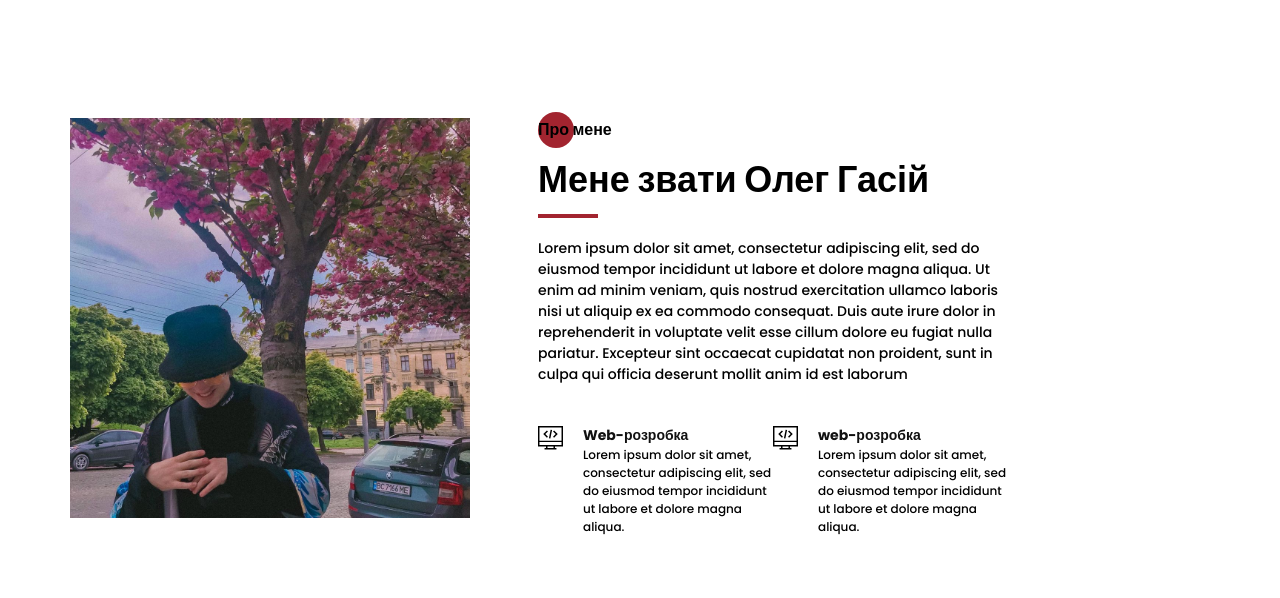
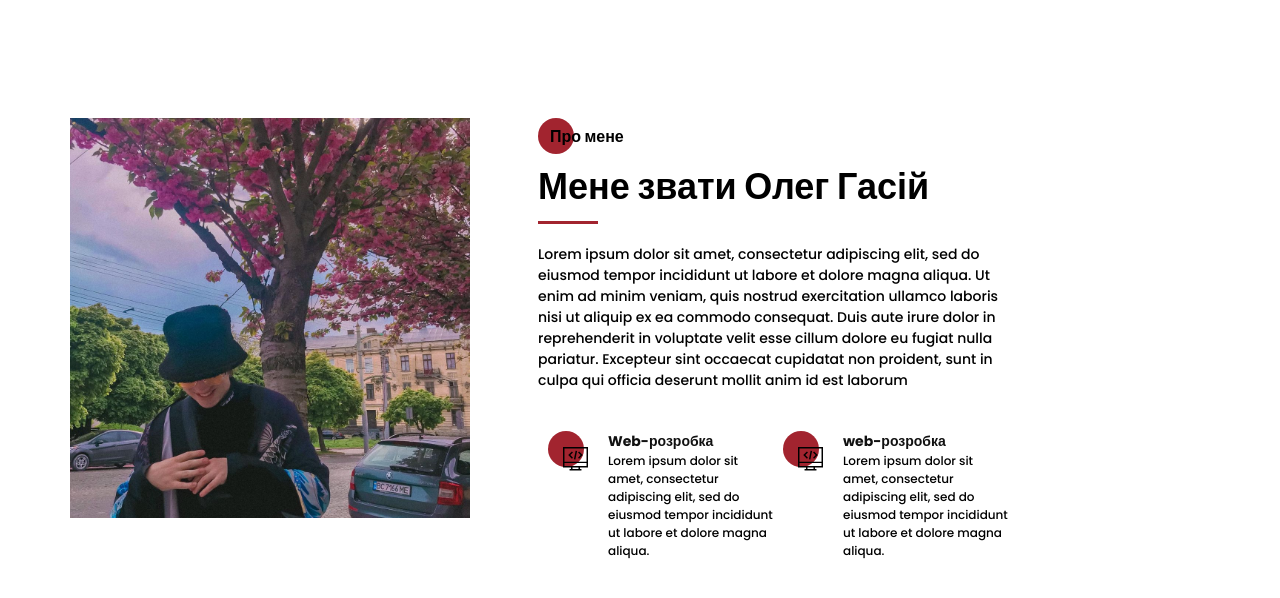
Before and after one commit to Aleggg/aleggg.github.io, a website: page src/index.html in a window 1280 px wide. Shown: the part 802-1400 px from the top of the page. Drawn offline with nearby package versions, Linux system fonts and the light colour scheme; files that its build step writes are made by us from their sources.

Commit message:
Finished section about me

```diff
--- a/src/sass/blocks/_about.scss
+++ b/src/sass/blocks/_about.scss
@@ -5,6 +5,8 @@
         display: flex;
     }
     &__title {
+        padding-left: 12px;
+        padding-top: 1px;
         position: relative;
         z-index: 2;
         color: black;
@@ -21,9 +23,13 @@
         }
     }
     &__descr {
+        padding-top: 6px;
         margin-left: 68px;
         padding-right: 100px;
         width: 570px;
+        .divider {
+            margin-top: 4px;
+        }
     }
     &__text {
         margin-top: 20px;
@@ -32,12 +38,7 @@
         line-height: 21px;
         color: #000000;
     }
-    .divider {
-        margin-top: 4px;
-        width: 60px;
-        height: 0px;
-        border: 2px solid $main-color;
-    }
+
     &__skills {
         display: flex;
         justify-content: space-between;
@@ -46,6 +47,7 @@
             color: #111;
         }
         &-item {
+            margin-left: 10px;
             width: 245px;
             display: flex;
         }
@@ -58,6 +60,13 @@
             line-height: 18px;
             color: #000000;
         }
+        &-img {
+            position: relative;
+            padding: 15px 0 0 15px;
+            @include before_circle;
+            &::before {
+                top: 0;
+            }
+        }
     }
-
 }
--- a/src/sass/style.scss
+++ b/src/sass/style.scss
@@ -8,13 +8,17 @@
     margin: 0;
     padding: 0;
     box-sizing: border-box;
+
 }
-
-
-
 .container {
     margin: 0 auto;
     width: 1140px;
+}
+.divider {
+    margin-top: 25px;
+    width: 60px;
+    height: 3px;
+    background-color: $main-color;
 }
 
 @import 'blocks/promo';
```
Also changed, not shown: dist/css/style.min.css.
